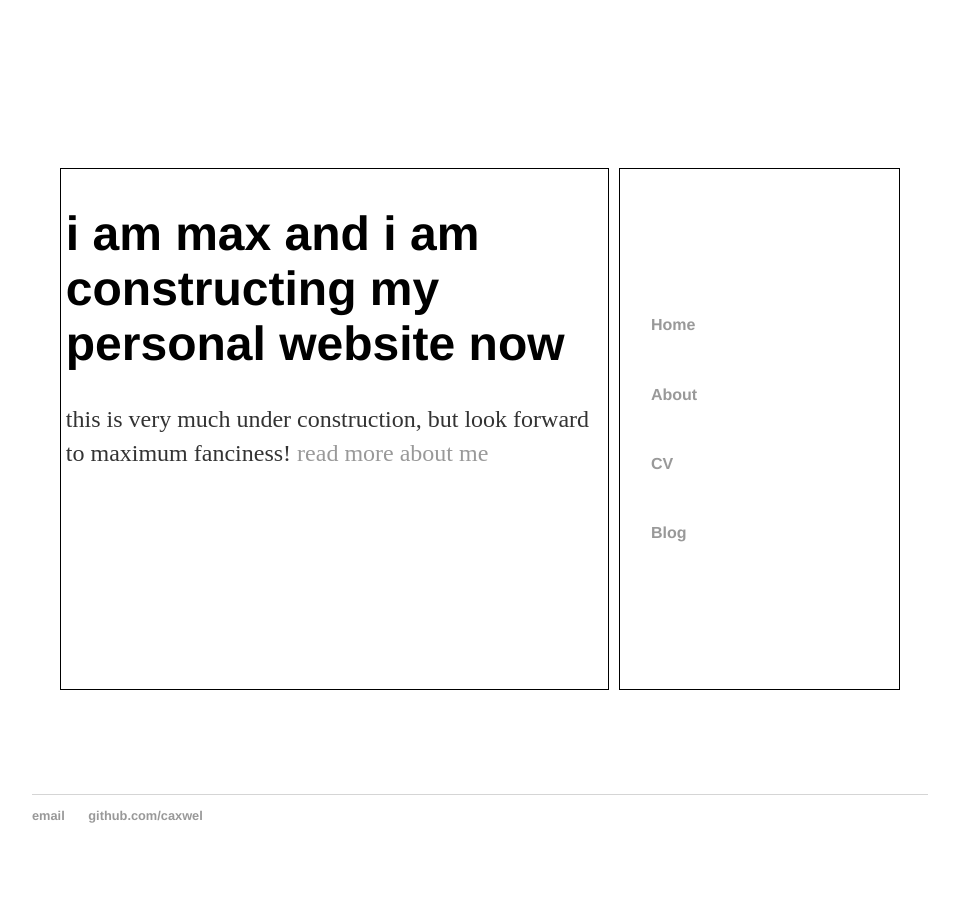
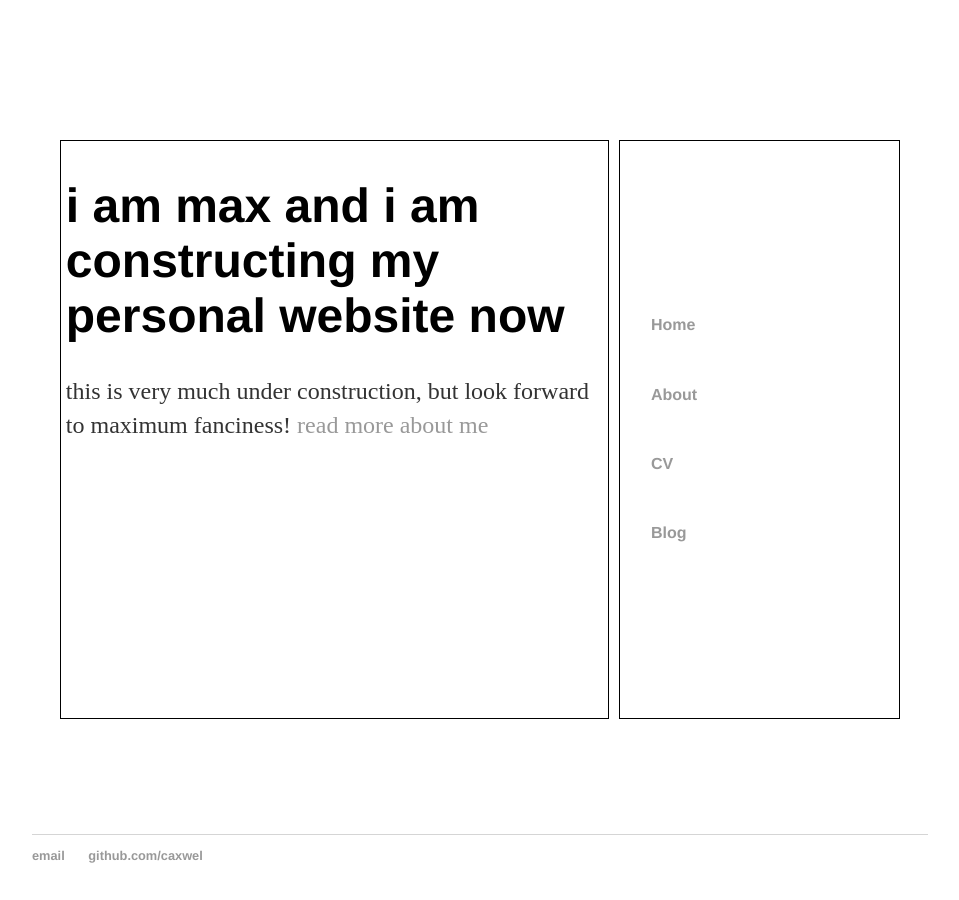
Before and after one commit to caxwel/caxwel.github.io, a Jekyll site: the page built from index.html, in a window 1280 px wide. Shown: the whole page, without its empty margins (160-1119 px from the left). Built offline with Jekyll 4.4.1, drawn with Linux system fonts in a browser that asks for light colours.

Commit message:
style and html updates

```diff
--- a/css/main.css
+++ b/css/main.css
@@ -1,7 +1,7 @@
 body {
     margin: 0;
     width: 70%;
-    height: 90%;
+    height: 100%;
 }
 
 body, html {
@@ -99,7 +99,8 @@
     margin-left: 0px;
     width: 100%;
     height: 20%;
-    background-image: url('../_assets/willowleaves.png');
+    background-image: url(../_assets/willowleaves.png);
     background-repeat: repeat-x;
     background-size: contain;
+    align-self: start;
 }
```
